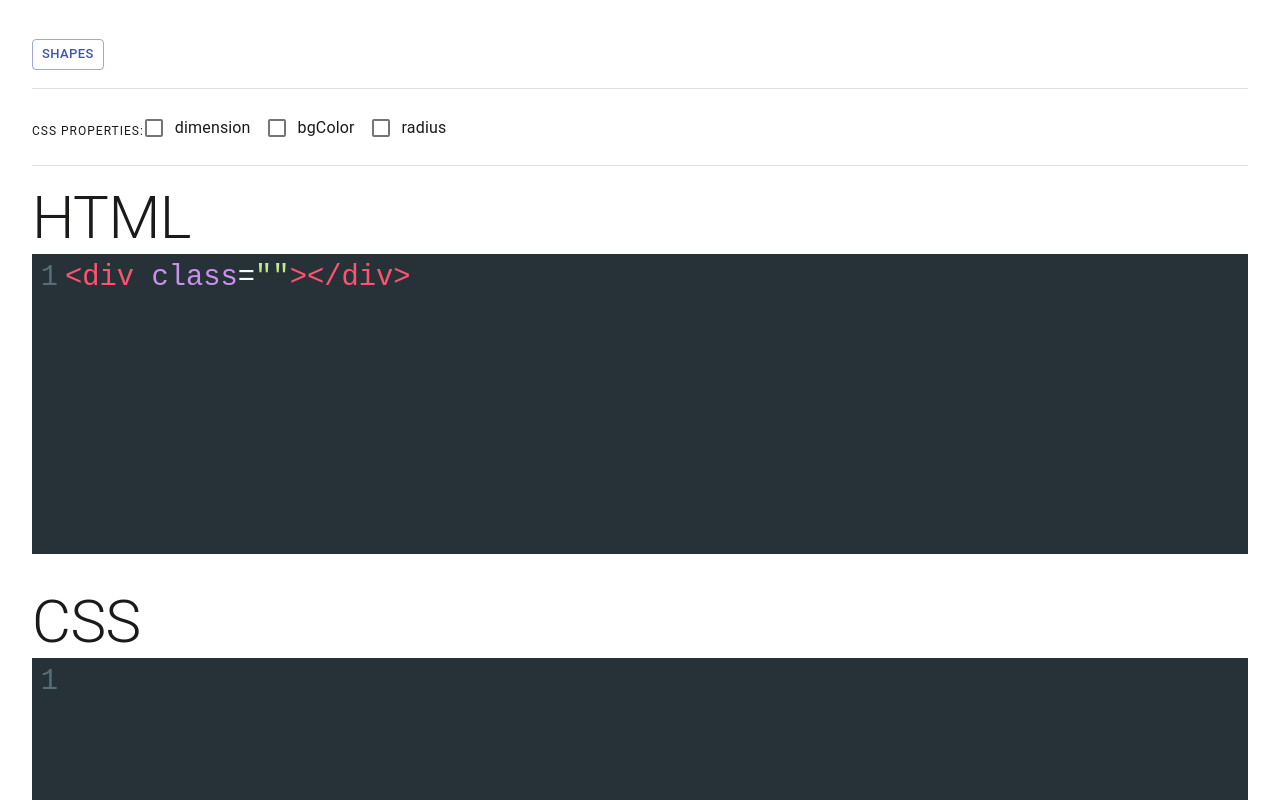
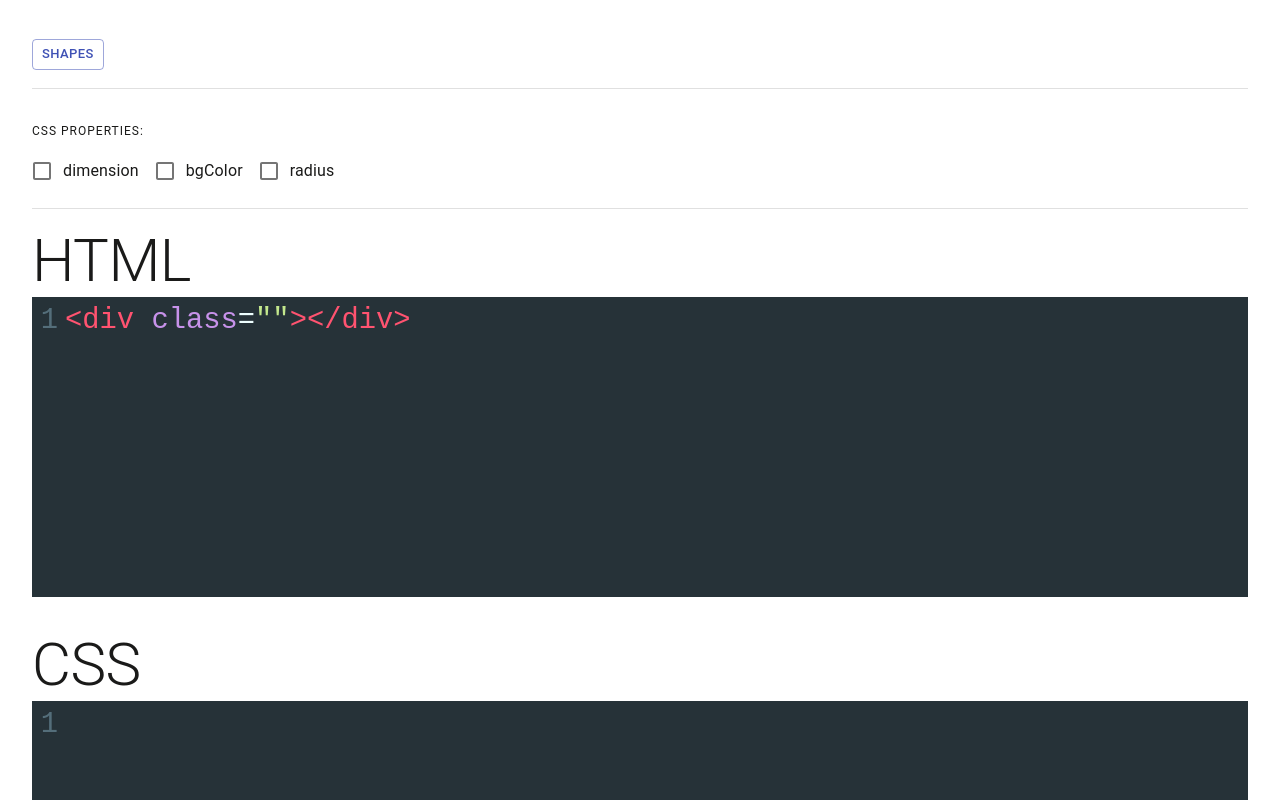
Before and after one commit to cra2ycoder/css-tour, a React (Create React App) app: page / in a window 1280 px wide. Both pictures are taken after a click on the button "SHAPES". Shown: the top 800 px of the page. Built offline with nearby package versions, Linux system fonts and the light colour scheme.

Commit message:
css alignment fixes

```diff
--- a/components/CSS/CSSOptions.tsx
+++ b/components/CSS/CSSOptions.tsx
@@ -1,6 +1,6 @@
 import { memo, useEffect } from "react";
 import { useFormik } from "formik";
-import { Checkbox, FormControlLabel, Typography } from "@material-ui/core";
+import { Box, Checkbox, FormControlLabel, Typography } from "@material-ui/core";
 
 function CSSOptions(props: any) {
   const { options = {}, onChange = () => {} } = props;
@@ -13,13 +13,13 @@ function CSSOptions(props: any) {
   });
 
   useEffect(() => {
-    // console.log(formik.values);
-    onChange(formik.values);
-  }, [formik.values]);
+    onChange(formik?.values);
+  }, [formik?.values]);
 
   return (
-    <>
+    <Box flexWrap="wrap">
       <Typography variant="overline">CSS Properties:</Typography>
+      <Box>
         {Object.keys(options).map((key: string, idx: number) => {
           return (
             <FormControlLabel
@@ -37,7 +37,8 @@ function CSSOptions(props: any) {
             />
           );
         })}
-    </>
+      </Box>
+    </Box>
   );
 }
 
```
Lines whose indentation alone changed are shown as unchanged.
